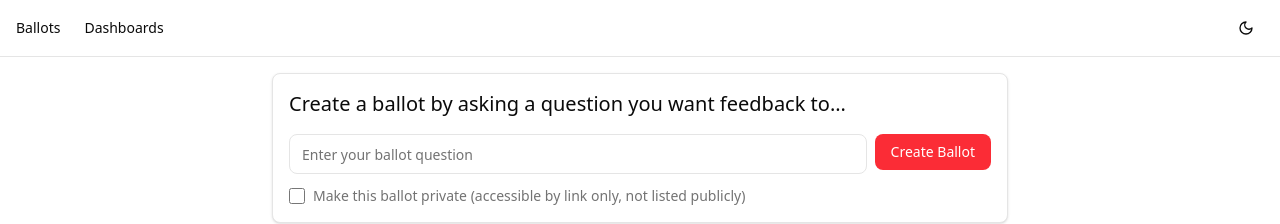
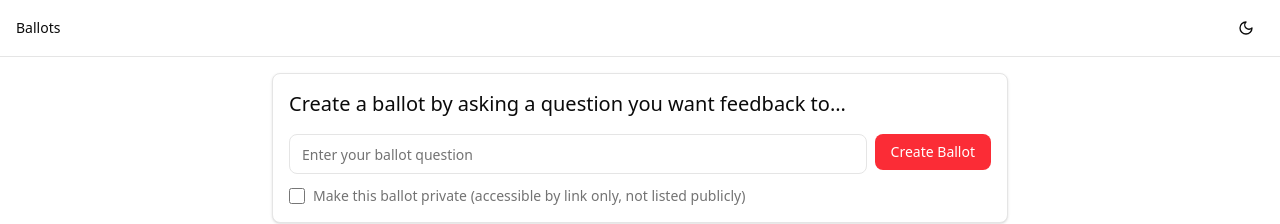
Before and after one commit to gsiener/ballot-app, a React (Vite) app in the folder client/: page / in a window 1280 px wide. Shown: the top 224 px of the page. Built offline with nearby package versions, Linux system fonts and the light colour scheme; no server answers.

Commit message:
Remove Dashboards link from header navigation
🤖 Generated with [Claude Code](https://claude.com/claude-code)

Co-Authored-By: Claude Opus 4.5 <noreply@anthropic.com>

```diff
--- a/client/src/App.tsx
+++ b/client/src/App.tsx
@@ -14,14 +14,9 @@ function App() {
       <div className="min-h-screen bg-background">
         <header className="sticky top-0 z-50 w-full border-b border-border bg-background/95 backdrop-blur supports-[backdrop-filter]:bg-background/60">
           <div className="container mx-auto flex h-14 max-w-screen-2xl items-center justify-between px-4">
-            <nav className="flex items-center space-x-6 text-sm font-medium">
-              <a href="/" className="text-foreground hover:text-primary transition-colors">
-                Ballots
-              </a>
-              <a href="/dashboards" className="text-foreground hover:text-primary transition-colors">
-                Dashboards
-              </a>
-            </nav>
+            <a href="/" className="text-foreground hover:text-primary transition-colors text-sm font-medium">
+              Ballots
+            </a>
             <ThemeToggle />
           </div>
         </header>
```
